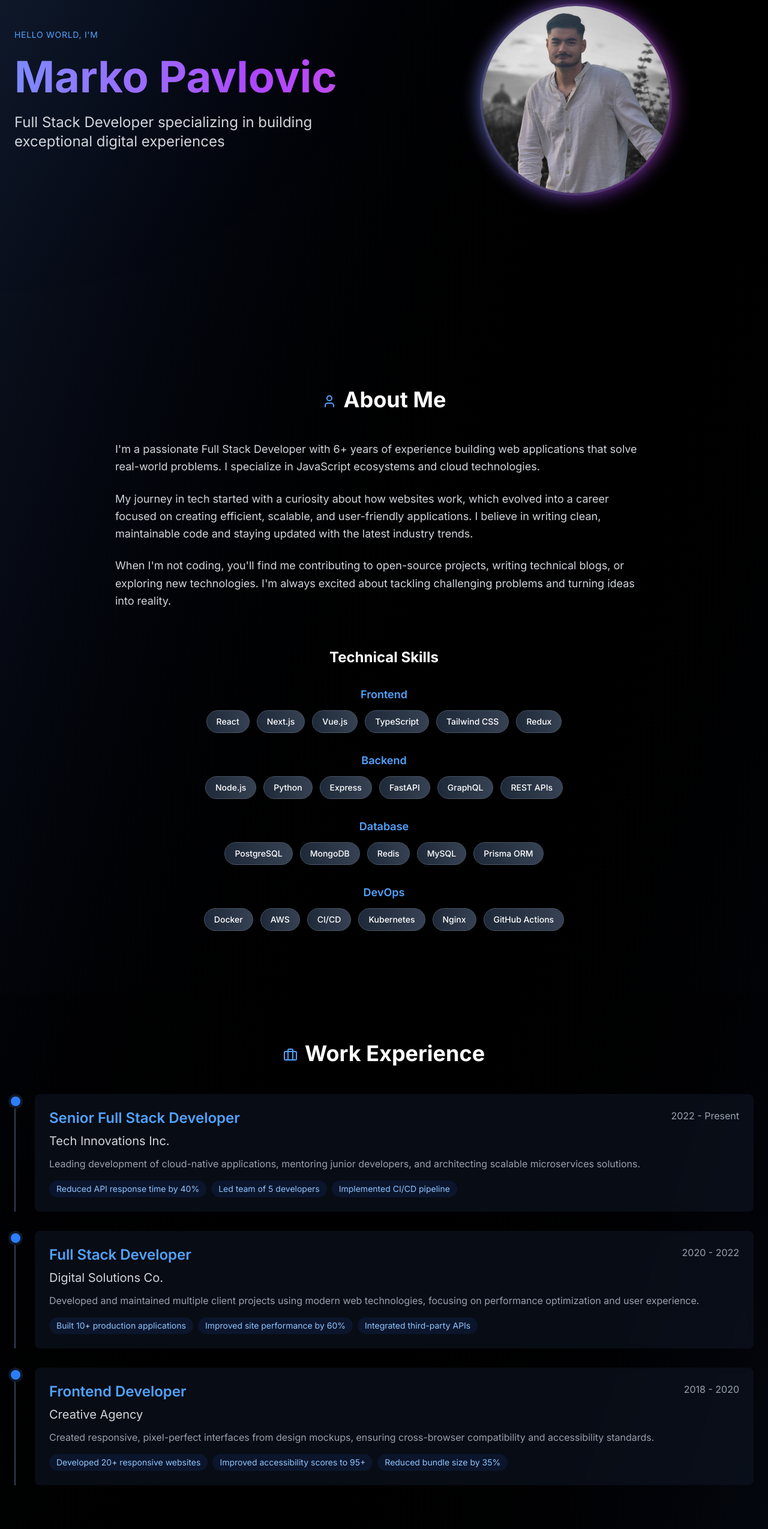
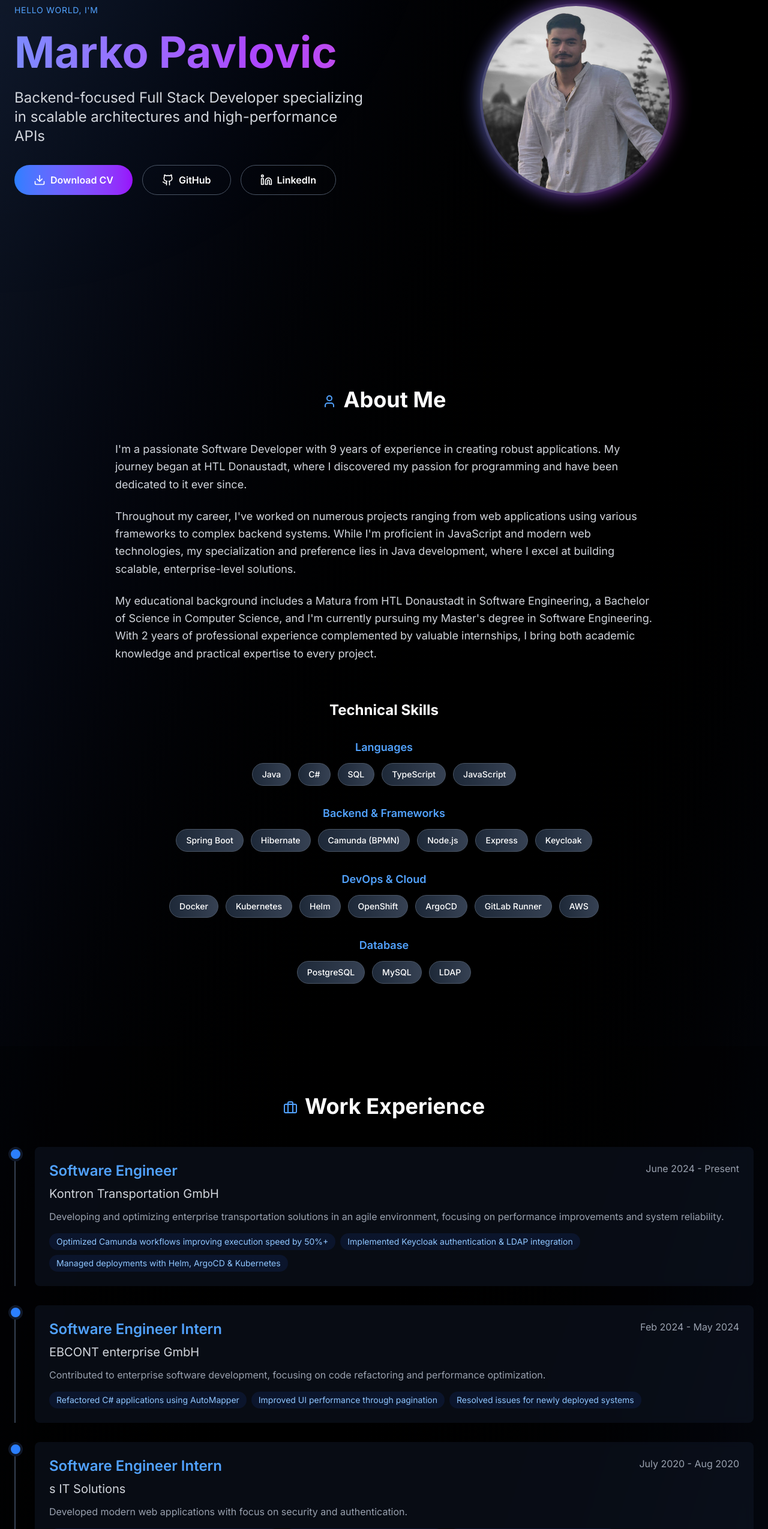
Before and after one commit to heatwaven/portfolio_v2, a Next.js app: page / in a window 1280 px wide. Shown: the part 234-2783 px from the top of the page at 60% size. Built offline with nearby package versions, Linux system fonts and the light colour scheme.

Commit message:
update information

```diff
--- a/app/page.js
+++ b/app/page.js
@@ -61,33 +61,45 @@ export default function Portfolio() {
 
 const workExperience = [
   {
-      role: "Senior Full Stack Developer",
-      company: "Tech Innovations Inc.",
-      period: "2022 - Present",
-      description: "Leading development of cloud-native applications, mentoring junior developers, and architecting scalable microservices solutions.",
-      highlights: ["Reduced API response time by 40%", "Led team of 5 developers", "Implemented CI/CD pipeline"]
+    role: "Software Engineer",
+    company: "Kontron Transportation GmbH",
+    period: "June 2024 - Present",
+    description: "Developing and optimizing enterprise transportation solutions in an agile environment, focusing on performance improvements and system reliability.",
+    highlights: [
+      "Optimized Camunda workflows improving execution speed by 50%+",
+      "Implemented Keycloak authentication & LDAP integration",
+      "Managed deployments with Helm, ArgoCD & Kubernetes"
+    ]
   },
   {
-      role: "Full Stack Developer",
-      company: "Digital Solutions Co.",
-      period: "2020 - 2022",
-      description: "Developed and maintained multiple client projects using modern web technologies, focusing on performance optimization and user experience.",
-      highlights: ["Built 10+ production applications", "Improved site performance by 60%", "Integrated third-party APIs"]
+    role: "Software Engineer Intern",
+    company: "EBCONT enterprise GmbH",
+    period: "Feb 2024 - May 2024",
+    description: "Contributed to enterprise software development, focusing on code refactoring and performance optimization.",
+    highlights: [
+      "Refactored C# applications using AutoMapper",
+      "Improved UI performance through pagination",
+      "Resolved issues for newly deployed systems"
+    ]
   },
   {
-      role: "Frontend Developer",
-      company: "Creative Agency",
-      period: "2018 - 2020",
-      description: "Created responsive, pixel-perfect interfaces from design mockups, ensuring cross-browser compatibility and accessibility standards.",
-      highlights: ["Developed 20+ responsive websites", "Improved accessibility scores to 95+", "Reduced bundle size by 35%"]
+    role: "Software Engineer Intern",
+    company: "s IT Solutions",
+    period: "July 2020 - Aug 2020",
+    description: "Developed modern web applications with focus on security and authentication.",
+    highlights: [
+      "Developed Angular app for secure JWT token creation",
+      "Implemented authentication features",
+      "Frontend development with TypeScript"
+    ]
   }
 ];
 
   const skills = {
-    "Frontend": ["React", "Next.js", "Vue.js", "TypeScript", "Tailwind CSS", "Redux"],
-    "Backend": ["Node.js", "Python", "Express", "FastAPI", "GraphQL", "REST APIs"],
-    "Database": ["PostgreSQL", "MongoDB", "Redis", "MySQL", "Prisma ORM"],
-    "DevOps": ["Docker", "AWS", "CI/CD", "Kubernetes", "Nginx", "GitHub Actions"]
+  "Languages": ["Java", "C#", "SQL", "TypeScript", "JavaScript"],
+  "Backend & Frameworks": ["Spring Boot", "Hibernate", "Camunda (BPMN)", "Node.js", "Express", "Keycloak"],
+  "DevOps & Cloud": ["Docker", "Kubernetes", "Helm", "OpenShift", "ArgoCD", "GitLab Runner", "AWS"],
+  "Database": ["PostgreSQL", "MySQL", "LDAP"]
 };
 
   return (
@@ -159,6 +171,8 @@ export default function Portfolio() {
       </nav>
 
       {/* Hero Section mit Bild */}
+
+{/* Hero Section mit Bild */}
 <section className="min-h-screen flex items-center justify-center relative px-6">
   <div className="max-w-7xl mx-auto">
     <div className="grid lg:grid-cols-2 gap-12 items-center">
@@ -173,10 +187,43 @@ export default function Portfolio() {
         <p className={`text-xl md:text-2xl mb-8 ${
           isDarkMode ? 'text-gray-300' : 'text-gray-600'
         }`}>
-          Full Stack Developer specializing in building exceptional digital experiences
+          Backend-focused Full Stack Developer specializing in scalable architectures and high-performance APIs
         </p>
         <div className="flex gap-4 justify-center lg:justify-start flex-wrap">
-          {/* Buttons */}
+          <a
+            href="/cv.pdf"
+            download
+            className="px-8 py-3 bg-gradient-to-r from-blue-500 to-purple-600 rounded-full font-semibold hover:scale-105 transition-transform flex items-center gap-2 text-white"
+          >
+            <Download size={20} />
+            Download CV
+          </a>
+          <a
+            href="https://github.com/heatwaven"
+            target="_blank"
+            rel="noopener noreferrer"
+            className={`px-8 py-3 border rounded-full font-semibold transition-all flex items-center gap-2 ${
+              isDarkMode
+                ? 'border-gray-600 hover:bg-white/10 text-white'
+                : 'border-gray-300 hover:bg-gray-100 text-gray-900'
+            }`}
+          >
+            <Github size={20} />
+            GitHub
+          </a>
+          <a
+            href="https://linkedin.com/in/marko-pavlovic-2002"
+            target="_blank"
+            rel="noopener noreferrer"
+            className={`px-8 py-3 border rounded-full font-semibold transition-all flex items-center gap-2 ${
+              isDarkMode
+                ? 'border-gray-600 hover:bg-white/10 text-white'
+                : 'border-gray-300 hover:bg-gray-100 text-gray-900'
+            }`}
+          >
+            <Linkedin size={20} />
+            LinkedIn
+          </a>
         </div>
       </div>
 
@@ -195,6 +242,8 @@ export default function Portfolio() {
     </div>
   </div>
 </section>
+
+
      {/* About Section - Alternative */}
 <section className="py-20 px-6" id="about">
   <div className="max-w-7xl mx-auto">
@@ -208,17 +257,17 @@ export default function Portfolio() {
   <p className={`text-lg mb-6 leading-relaxed ${
     isDarkMode ? 'text-gray-300' : 'text-gray-700'
   }`}>
-        I&apos;m a passionate Full Stack Developer with 6+ years of experience building web applications that solve real-world problems. I specialize in JavaScript ecosystems and cloud technologies.
+    I&apos;m a passionate Software Developer with 9 years of experience in creating robust applications. My journey began at HTL Donaustadt, where I discovered my passion for programming and have been dedicated to it ever since.
   </p>
   <p className={`text-lg mb-6 leading-relaxed ${
     isDarkMode ? 'text-gray-300' : 'text-gray-700'
   }`}>
-        My journey in tech started with a curiosity about how websites work, which evolved into a career focused on creating efficient, scalable, and user-friendly applications. I believe in writing clean, maintainable code and staying updated with the latest industry trends.
+    Throughout my career, I&apos;ve worked on numerous projects ranging from web applications using various frameworks to complex backend systems. While I&apos;m proficient in JavaScript and modern web technologies, my specialization and preference lies in Java development, where I excel at building scalable, enterprise-level solutions.
   </p>
   <p className={`text-lg leading-relaxed ${
     isDarkMode ? 'text-gray-300' : 'text-gray-700'
   }`}>
-        When I&apos;m not coding, you&apos;ll find me contributing to open-source projects, writing technical blogs, or exploring new technologies. I&apos;m always excited about tackling challenging problems and turning ideas into reality.
+    My educational background includes a Matura from HTL Donaustadt in Software Engineering, a Bachelor of Science in Computer Science, and I&apos;m currently pursuing my Master&apos;s degree in Software Engineering. With 2 years of professional experience complemented by valuable internships, I bring both academic knowledge and practical expertise to every project.
   </p>
 </div>
 
@@ -374,7 +423,7 @@ export default function Portfolio() {
           </p>
           <div className="flex gap-6 justify-center">
             <a
-              href="mailto:marko@pavlovic.at"
+              href="mailto:marko@pvlc.at"
               className="px-8 py-3 bg-gradient-to-r from-blue-500 to-purple-600 rounded-full font-semibold hover:scale-105 transition-transform flex items-center gap-2 text-white"
             >
               <Mail size={20} />
```
Lines whose indentation alone changed are shown as unchanged.
